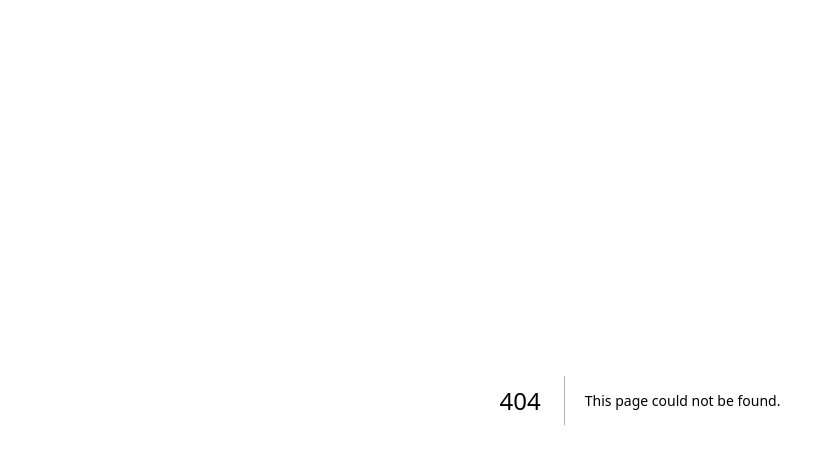
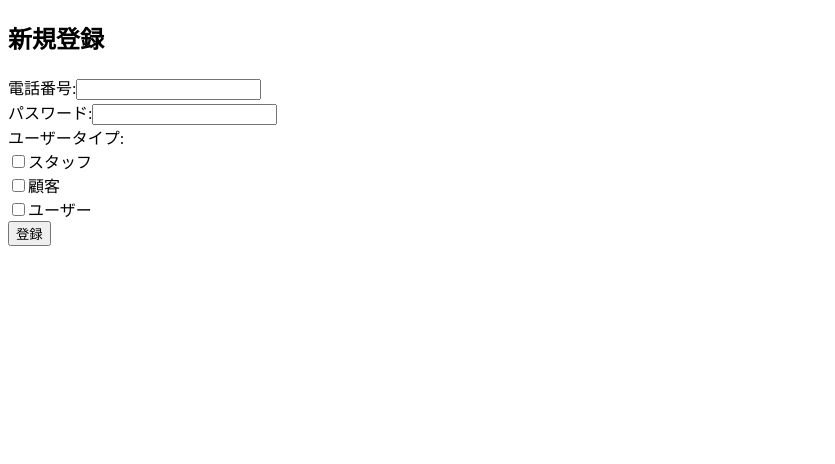
Before and after one commit to yuzuki-aritomo/cognito-front, a Next.js app: page /signup in a window 1280 px wide. Before the commit this address had no page. Shown: the top 464 px of the page, without its empty margins (0-835 px from the left). Built offline with nearby package versions, Linux system fonts and the light colour scheme.

Commit message:
Add signup form with user input handling

```diff
--- /dev/null
+++ b/src/pages/signup/index.tsx
@@ -0,0 +1,84 @@
+import { useState } from "react";
+
+const Page = () => {
+  const [phoneNumber, setPhoneNumber] = useState("");
+  const [password, setPassword] = useState("");
+  const [userType, setUserType] = useState<string[]>([]);
+
+  const handleSubmit = (e: { preventDefault: () => void }) => {
+    e.preventDefault();
+    console.log("Phone Number:", phoneNumber);
+    console.log("Password:", password);
+    console.log("User Type:", userType);
+    // ここでフォームデータをサーバーに送信するなどの処理を行います
+  };
+
+  const handleCheckboxChange = (e: React.ChangeEvent<HTMLInputElement>) => {
+    const { value, checked } = e.target;
+    setUserType((data) =>
+      checked ? [...data, value] : data.filter((type) => type !== value)
+    );
+  };
+  console.log(userType.includes("staff"));
+
+  return (
+    <div>
+      <h2>新規登録</h2>
+      <form onSubmit={handleSubmit}>
+        <div>
+          <label>電話番号:</label>
+          <input
+            type="tel"
+            value={phoneNumber}
+            onChange={(e) => setPhoneNumber(e.target.value)}
+          />
+        </div>
+        <div>
+          <label>パスワード:</label>
+          <input
+            type="password"
+            value={password}
+            onChange={(e) => setPassword(e.target.value)}
+          />
+        </div>
+        <label>ユーザータイプ:</label>
+        <div>
+          <label>
+            <input
+              type="checkbox"
+              value="staff"
+              checked={userType.includes("staff")}
+              onChange={handleCheckboxChange}
+            />
+            スタッフ
+          </label>
+        </div>
+        <div>
+          <label>
+            <input
+              type="checkbox"
+              value="customer"
+              checked={userType.includes("customer")}
+              onChange={handleCheckboxChange}
+            />
+            顧客
+          </label>
+        </div>
+        <div>
+          <label>
+            <input
+              type="checkbox"
+              value="user"
+              checked={userType.includes("user")}
+              onChange={handleCheckboxChange}
+            />
+            ユーザー
+          </label>
+        </div>
+        <button type="submit">登録</button>
+      </form>
+    </div>
+  );
+};
+
+export default Page;
```
